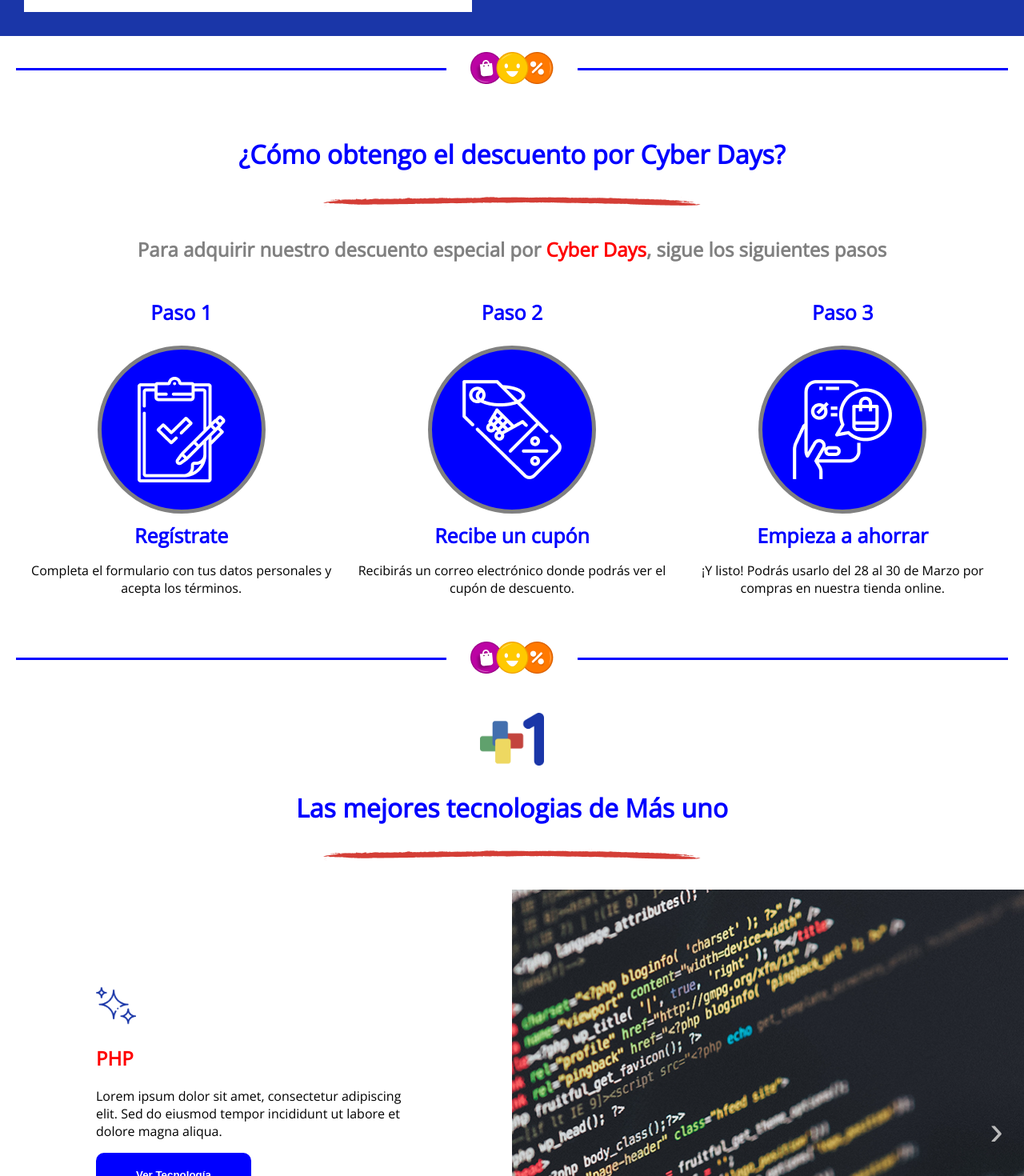
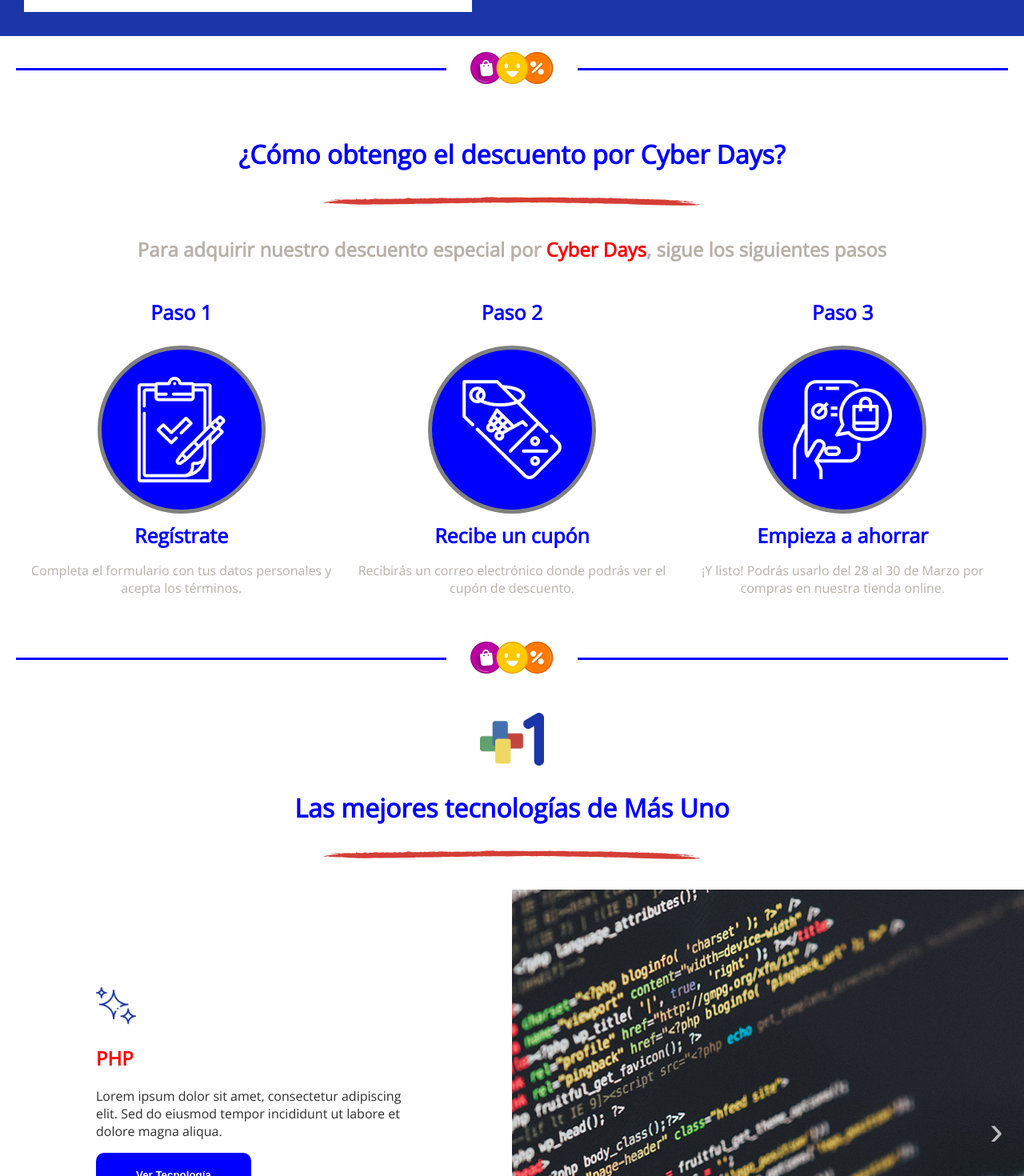
Before and after one commit to TharlezMontalvo/masunotest, a React (Create React App) app: page / in a window 1280 px wide. Shown: the part 880-2350 px from the top of the page at 80% size. Built offline with nearby package versions, Linux system fonts and the light colour scheme.

Commit message:
Aminando los Componentes, PreCarousel, Step, Form

```diff
--- a/package.json
+++ b/package.json
@@ -13,6 +13,7 @@
     "react": "^18.2.0",
     "react-dom": "^18.2.0",
     "react-icons": "^5.0.1",
+    "react-intersection-observer": "^9.5.3",
     "react-scripts": "^5.0.1",
     "react-spring": "^9.7.3",
     "sass": "^1.70.0",
--- a/src/components/atoms/PreCarousel/PreCarousel.js
+++ b/src/components/atoms/PreCarousel/PreCarousel.js
@@ -1,26 +1,37 @@
 import React from 'react';
+import { useSpring, animated } from 'react-spring';
+import { useInView } from 'react-intersection-observer';
 import './PreCarousel.scss';
-import logo2 from '../../../img/Logo2.png'
-import subrayado from '../../../img/Subrayado Rojo.png'
+import logo2 from '../../../img/Logo2.png';
+import subrayado from '../../../img/Subrayado Rojo.png';
 
 const PreCarousel = () => {
+  const [ref, inView] = useInView({
+    triggerOnce: true,
+    threshold: 0.2,
+  });
+
+  const fadeInAnimation = useSpring({
+    opacity: inView ? 1 : 0,
+    from: { opacity: 0 },
+    config: { tension: 100, friction: 20 },
+  });
+
   return (
-    <div className="body3">
-    <header className="header">
-      <div className="logo">
-        <img src={logo2} alt="Logo" />
-      </div>
-    </header>
+    <animated.div className="body3" style={fadeInAnimation} ref={ref}>
+      <header className="header">
+        <div className="logo">
+          <img src={logo2} alt="Logo" />
+        </div>
+      </header>
 
       <div className="section">
-        <h1 className="section-title">Las mejores tecnologias de Más uno</h1>
+        <h1 className="section-title">Las mejores tecnologías de Más Uno</h1>
         <div className="section-image">
           <img src={subrayado} alt="Imagen del subrayado" />
         </div>
       </div>
-
-
-    </div>
+    </animated.div>
   );
 }
 
--- a/src/components/molecules/Carousel/Carousel.js
+++ b/src/components/molecules/Carousel/Carousel.js
@@ -32,7 +32,7 @@
             <div className="text-content">
               <img src={star} alt="Imagen 1" className="star-image" />
               <h2 className="title">PHP</h2>
-              <p>Lorem ipsum dolor sit amet, consectetur adipiscing elit. Sed do eiusmod tempor incididunt ut labore et dolore magna aliqua.</p>
+              <p className="p-text">Lorem ipsum dolor sit amet, consectetur adipiscing elit. Sed do eiusmod tempor incididunt ut labore et dolore magna aliqua.</p>
               <button className="ver-button">Ver Tecnología</button>
             </div>
             <div className="slide-indicators">
@@ -51,7 +51,7 @@
             <div className="text-content">
               <img src={star} alt="Imagen 2" className="star-image" />
               <h2 className="title">Flutter</h2>
-              <p>Lorem ipsum dolor sit amet, consectetur adipiscing elit. Sed do eiusmod tempor incididunt ut labore et dolore magna aliqua.</p>
+              <p className="p-text">Lorem ipsum dolor sit amet, consectetur adipiscing elit. Sed do eiusmod tempor incididunt ut labore et dolore magna aliqua.</p>
               <button className="ver-button">Ver Tecnología</button>
             </div>
             <div className="slide-indicators">
@@ -70,7 +70,7 @@
             <div className="text-content">
               <img src={star} alt="Imagen 3" className="star-image" />
               <h2 className="title">Diseño UX/UI</h2>
-              <p>Lorem ipsum dolor sit amet, consectetur adipiscing elit. Sed do eiusmod tempor incididunt ut labore et dolore magna aliqua.</p>
+              <p className="p-text">Lorem ipsum dolor sit amet, consectetur adipiscing elit. Sed do eiusmod tempor incididunt ut labore et dolore magna aliqua.</p>
               <button className="ver-button">Ver Tecnología</button>
             </div>
             <div className="slide-indicators">
--- a/src/components/molecules/Carousel/Carousel.scss
+++ b/src/components/molecules/Carousel/Carousel.scss
@@ -60,6 +60,9 @@
           font-weight: bold;
           border-radius: 10px;
           margin: auto;
+        }
+        .p-text{
+          color: #2E2E2E;
         }
       }
 
--- a/src/components/molecules/Form/Form.scss
+++ b/src/components/molecules/Form/Form.scss
@@ -7,7 +7,7 @@
   align-items: center;
   justify-content: center;
   background-color: white;
-  border-radius: 10px;
+  border-radius: 20px;
   position: relative;
 
   .form-title {
--- a/src/components/molecules/Step/Step.js
+++ b/src/components/molecules/Step/Step.js
@@ -1,15 +1,27 @@
 import React from 'react';
+import { useSpring, animated } from 'react-spring';
+import { useInView } from 'react-intersection-observer';
 import './Step.scss';
-import subrayado from '../../../img/Subrayado Rojo.png'
-import circle1 from '../../../img/Paso1.png'
-import circle2 from '../../../img/Paso2.png'
-import circle3 from '../../../img/Paso3.png'
-
+import subrayado from '../../../img/Subrayado Rojo.png';
+import circle1 from '../../../img/Paso1.png';
+import circle2 from '../../../img/Paso2.png';
+import circle3 from '../../../img/Paso3.png';
 
 const Step = () => {
+  const [ref, inView] = useInView({
+    triggerOnce: true,
+    threshold: 0.2,
+  });
+
+  const stepContainerAnimation = useSpring({
+    opacity: inView ? 1 : 0,
+    transform: inView ? 'translateY(0%)' : 'translateY(50px)',
+    from: { opacity: 0, transform: 'translateY(50px)' },
+    config: { tension: 300, friction: 20 },
+  });
+
   return (
-    <div className="step-container">
-
+    <animated.div className="step-container" style={stepContainerAnimation} ref={ref}>
       <div className="section">
         <h1 className="section-title">¿Cómo obtengo el descuento por Cyber Days?</h1>
         <div className="section-image">
@@ -30,7 +42,7 @@
             <img src={circle1} alt="Imagen del paso 1" />
           </div>
           <p className="step-text">Regístrate</p>
-          <p>Completa el formulario con tus datos personales y acepta los términos.</p>
+          <p className="p-text">Completa el formulario con tus datos personales y acepta los términos.</p>
         </div>
 
         <div className="step">
@@ -39,7 +51,7 @@
             <img src={circle2} alt="Imagen del paso 2" />
           </div>
           <p className="step-text">Recibe un cupón</p>
-          <p>Recibirás un correo electrónico donde podrás ver el cupón de descuento.</p>
+          <p className="p-text">Recibirás un correo electrónico donde podrás ver el cupón de descuento.</p>
         </div>
 
         <div className="step">
@@ -48,10 +60,10 @@
             <img src={circle3} alt="Imagen del paso 3" />
           </div>
           <p className="step-text">Empieza a ahorrar</p>
-          <p>¡Y listo! Podrás usarlo del 28 al 30 de Marzo por compras en nuestra tienda online.</p>
+          <p className="p-text">¡Y listo! Podrás usarlo del 28 al 30 de Marzo por compras en nuestra tienda online.</p>
         </div>
       </div>
-    </div>
+    </animated.div>
   );
 };
 
--- a/src/components/molecules/Step/Step.scss
+++ b/src/components/molecules/Step/Step.scss
@@ -19,7 +19,7 @@
     }
 
     .section-title2 {
-      color: grey;
+      color: #B7B1A9;
 
       .red-text {
         color: red;
@@ -63,6 +63,10 @@
           margin: 0;
           font-size: 25px;
         }
+
+        .p-text{
+          color: #B7B1A9;
+        }
       }
     }
 
--- a/src/components/organisms/PrincipalView/PrincipalView.js
+++ b/src/components/organisms/PrincipalView/PrincipalView.js
@@ -1,4 +1,4 @@
-import React from 'react';
+import React, { useEffect, useState } from 'react';
 import { useSpring, animated } from 'react-spring';
 import Anunce from '../../molecules/Anunce/Anunce';
 import FirstBlock from '../../molecules/FirstBlock/FirstBlock';
@@ -6,19 +6,26 @@
 import './PrincipalView.scss';
 
 const PrincipalView = () => {
+  const [animate, setAnimate] = useState(false);
+
   const leftColumnAnimation = useSpring({
-    opacity: 1,
-    transform: 'translateX(0%)',
+    opacity: animate ? 1 : 0,
+    transform: animate ? 'translateX(0%)' : 'translateX(-50%)',
     from: { opacity: 0, transform: 'translateX(-50%)' },
     config: { tension: 100, friction: 20 },
   });
 
   const rightColumnAnimation = useSpring({
-    opacity: 1,
-    transform: 'translateX(0%)',
+    opacity: animate ? 1 : 0,
+    transform: animate ? 'translateX(0%)' : 'translateX(50%)',
     from: { opacity: 0, transform: 'translateX(50%)' },
     config: { tension: 100, friction: 20 },
   });
+
+  useEffect(() => {
+    setAnimate(true);
+    return () => setAnimate(false);
+  }, []);
 
   return (
     <div className="combined-container">
```
Also changed, not shown: 1 other file (tests, documents, lock files or other folders).
